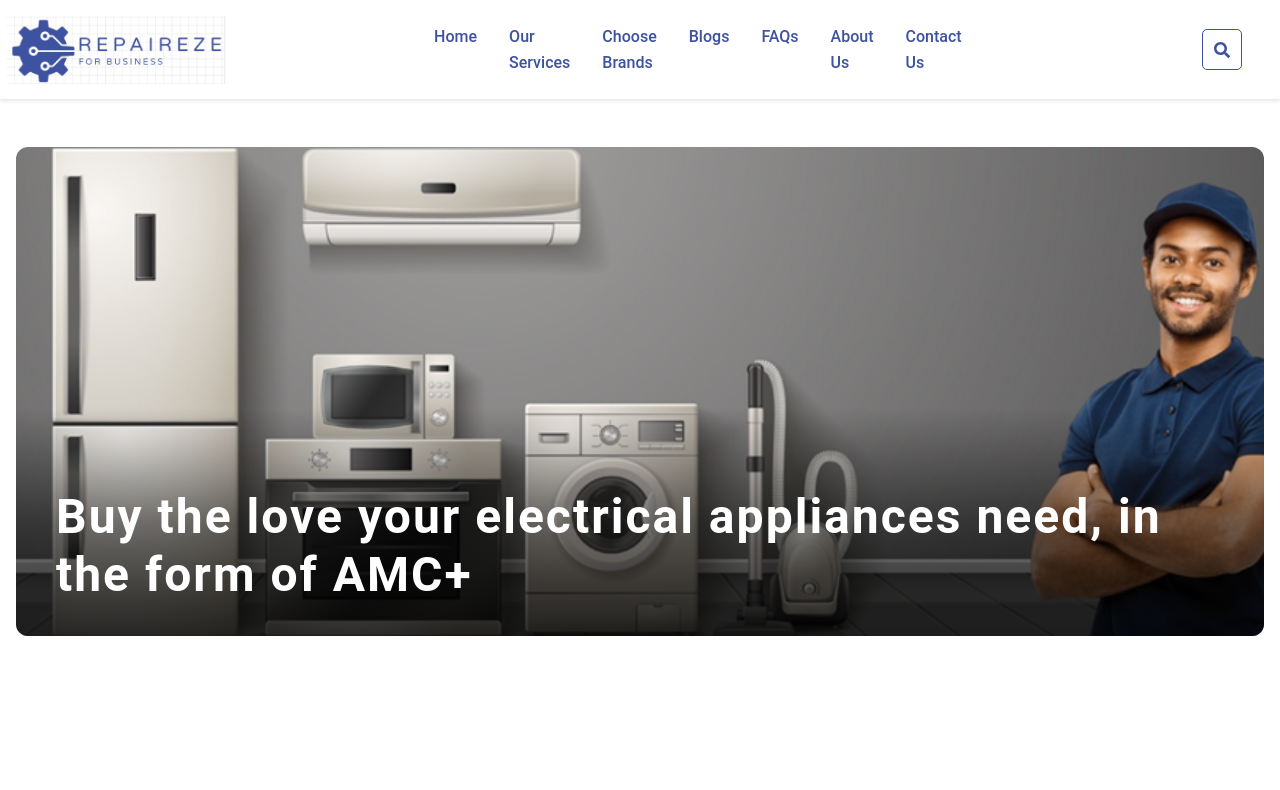
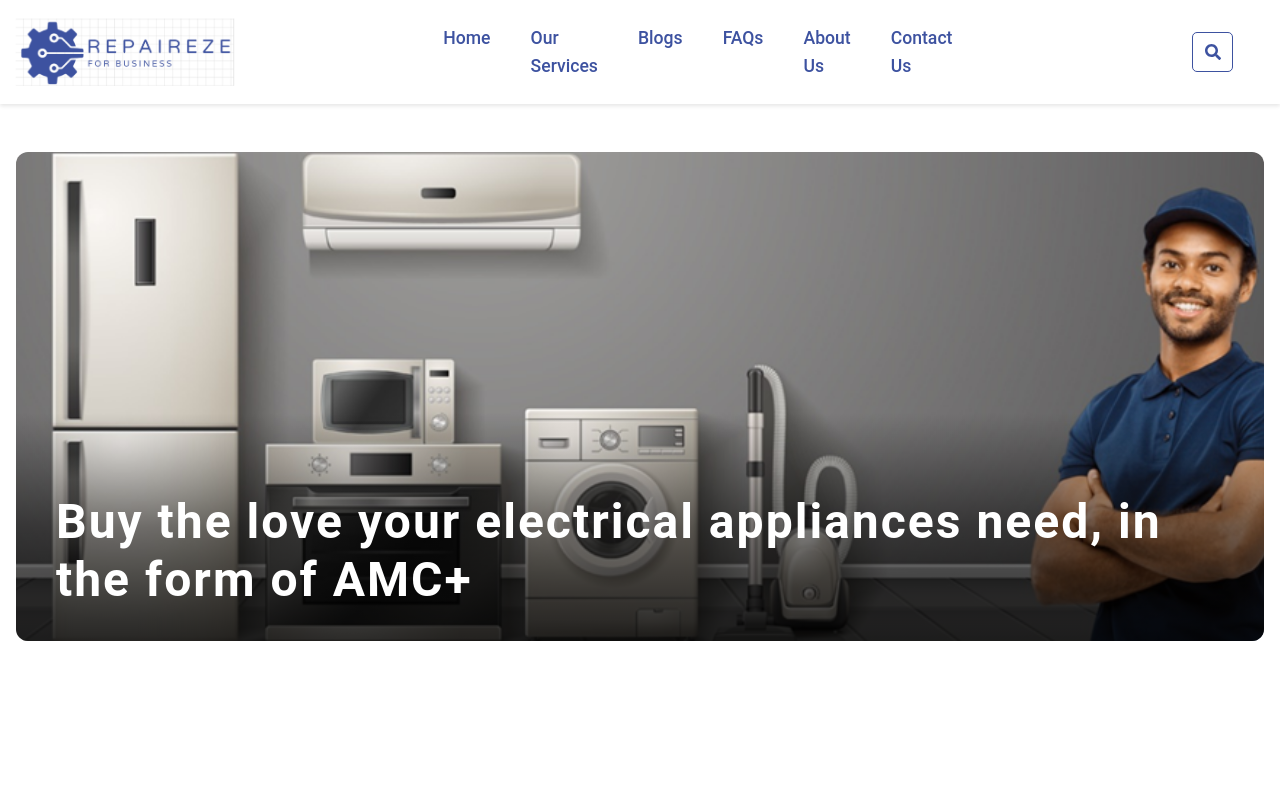
Before and after one commit to kishansrivastava-ks/repaireze-b2b, a React (Vite) app: page /services/electrical-appliances in a window 1280 px wide. Shown: the top 790 px of the page. Built offline with nearby package versions, Linux system fonts and the light colour scheme; a web font is replaced by a local one.

Commit message:
contents updated

```diff
--- a/src/components/Home/IntroCarousel.jsx
+++ b/src/components/Home/IntroCarousel.jsx
@@ -15,7 +15,7 @@ const images = [
     id: 2,
     url: "/api/placeholder/intro2.jpg",
     alt: "Modern solutions",
-    caption: "Building Tomorrow's Technology Today",
+    caption: "Creating B2B webhooks for a seamless service experience",
     // subCaption: "Advanced solutions powering digital transformation",
   },
   {
@@ -23,7 +23,7 @@ const images = [
     url: "/api/placeholder/intro3.png",
     alt: "Creative workspace",
     caption:
-      "Let us go Green to get our planet clean \n With REPAIREZE Deep Cleaning Services ",
+      "360 degrees fully mechanized deep cleaning for a long-lasting impact",
     // subCaption: "Delivering quality through innovation and dedication",
   },
   // {
@@ -38,7 +38,7 @@ const images = [
     url: "/api/placeholder/intro5.png",
     alt: "Future forward",
     caption:
-      "Precision Carpentry, Impeccable Results With REPAIREZE Carpenter service",
+      "Precision Carpenter works for a better finish using high-end industrial tools",
     // subCaption: "Pioneering the future of technology and innovation",
   },
 ];
--- a/src/pages/Services/ElectricalAppliances.jsx
+++ b/src/pages/Services/ElectricalAppliances.jsx
@@ -8,17 +8,12 @@ import QueryForm from "../../utils/QueryForm";
 function ElectricalAppliances() {
   const content = {
     title:
-      "Electrical Appliance Service: Professional Care for Your Home Essentials",
+      "Electrical Appliance Service: Professional Care of Your Business Premise",
     description:
-      `Experience top-tier electrical appliance service with Repaireze{" "}
-            {` -
-      `}
-            your trusted expert for all your home appliance needs. Our team of
-            experienced professionals is committed to providing exceptional
-            service and support for all your electrical appliances.`,
+      "Experience top-tier electrical appliance service with Repaireze your trusted expert for all your home appliance needs. Our team of experienced professionals is committed to providing exceptional service and support for all your electrical appliances.",
     bulletPoints: [
-      "Expert repairs and maintenance for all major household appliances",
-      "Fast response time with same-day service availability",
+      "Expert repairs and maintenance for all major appliances",
+      "Fast response time with “Get Quotation within 2 hours” after site investigation",
       "Certified technicians with years of specialized experience",
       "Comprehensive service warranty on all repairs",
     ],
--- a/src/ui/Navbar.jsx
+++ b/src/ui/Navbar.jsx
@@ -22,16 +22,18 @@ const StyledNavbar = styled.nav`
 
   .nav-links {
     display: flex;
-    gap: 2rem;
+    justify-content: center;
+    gap: 2.5rem;
     margin: 0 15rem;
     flex-basis: 60%;
+    /* border: 1px solid red; */
 
     @media (max-width: 768px) {
       display: none;
     }
 
     a {
-      font-size: 1rem;
+      font-size: 1.1rem;
       font-weight: 500;
       color: var(--color-text);
       text-decoration: none;
@@ -351,7 +353,7 @@ function Navbar() {
               ))}
             </ServicesDropDown>
           </OurServices>
-          <NavLink to="/brands">Choose Brands</NavLink>
+          {/* <NavLink to="/brands">Choose Brands</NavLink> */}
           <NavLink to="/blogs">Blogs</NavLink>
           <NavLink to="/faq">FAQs</NavLink>
           <NavLink to="/about">About Us</NavLink>
```
